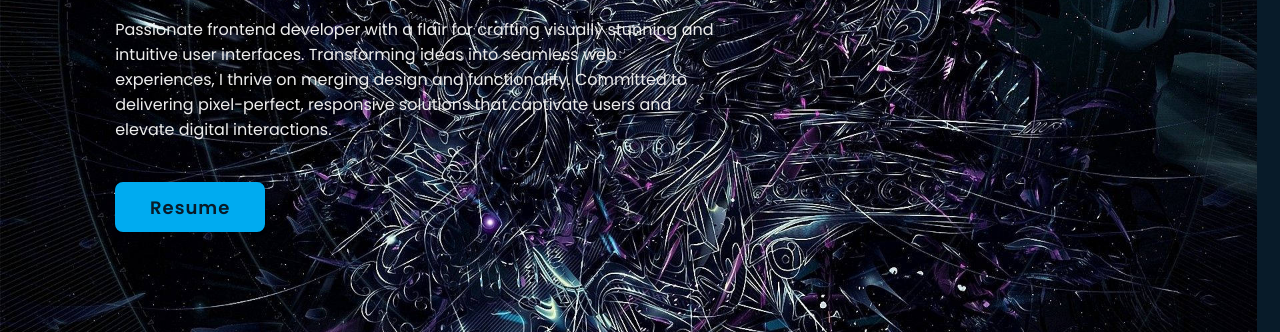
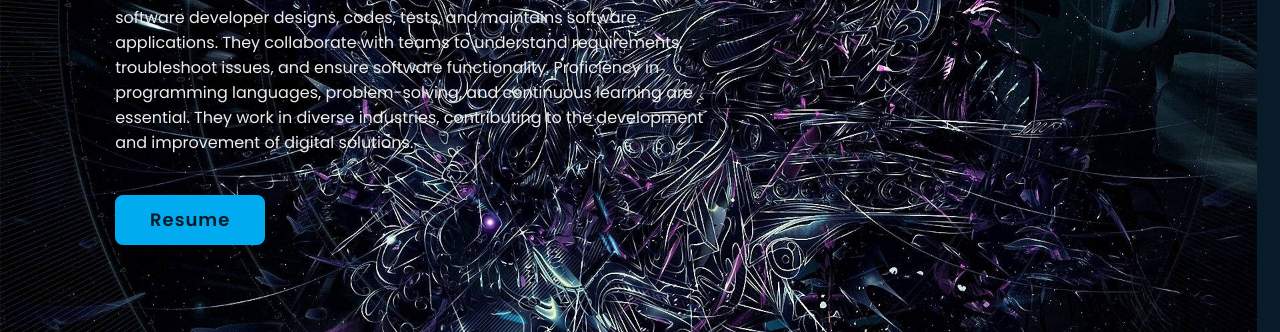
Before and after one commit to ashishmaurya2001/My_Personal_Portfolio, a plain HTML site: page index.html in a window 1280 px wide. Shown: the part 382-714 px from the top of the page. Drawn offline with nearby package versions, Linux system fonts and the light colour scheme.

Commit message:
Update index.html

```diff
--- a/index.html
+++ b/index.html
@@ -35,7 +35,7 @@
                 <span class="animate" style="--i:3;"></span>
              </div>
              <p>
-            Passionate frontend developer with a flair for crafting visually stunning and intuitive user interfaces. Transforming ideas into seamless web experiences, I thrive on merging design and functionality. Committed to delivering pixel-perfect, responsive solutions that captivate users and elevate digital interactions.
+           software developer designs, codes, tests, and maintains software applications. They collaborate with teams to understand requirements, troubleshoot issues, and ensure software functionality. Proficiency in programming languages, problem-solving, and continuous learning are essential. They work in diverse industries, contributing to the development and improvement of digital solutions.
                 <span class="animate" style="--i:4;"></span>
              </p>
              <div class="btn-box">
```
